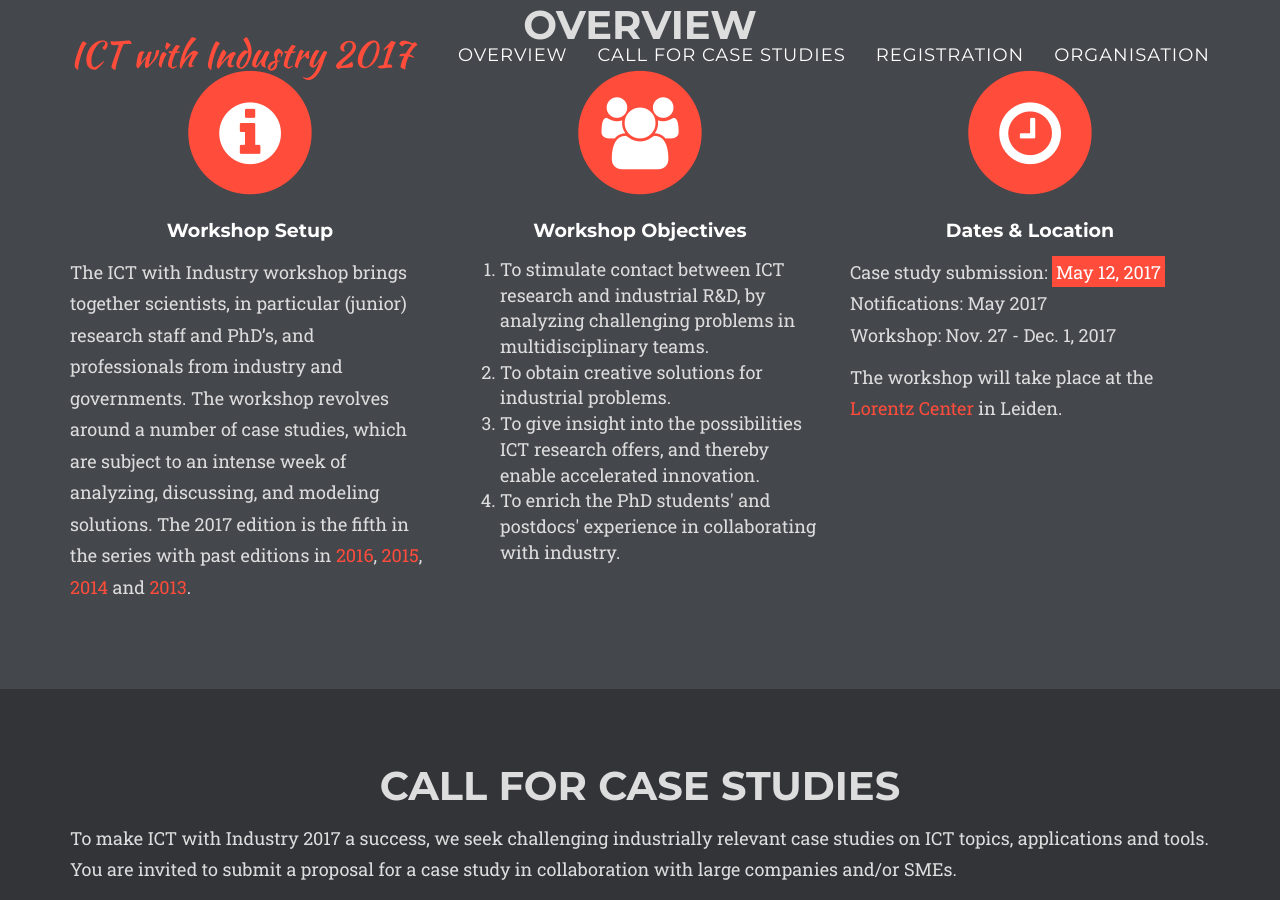
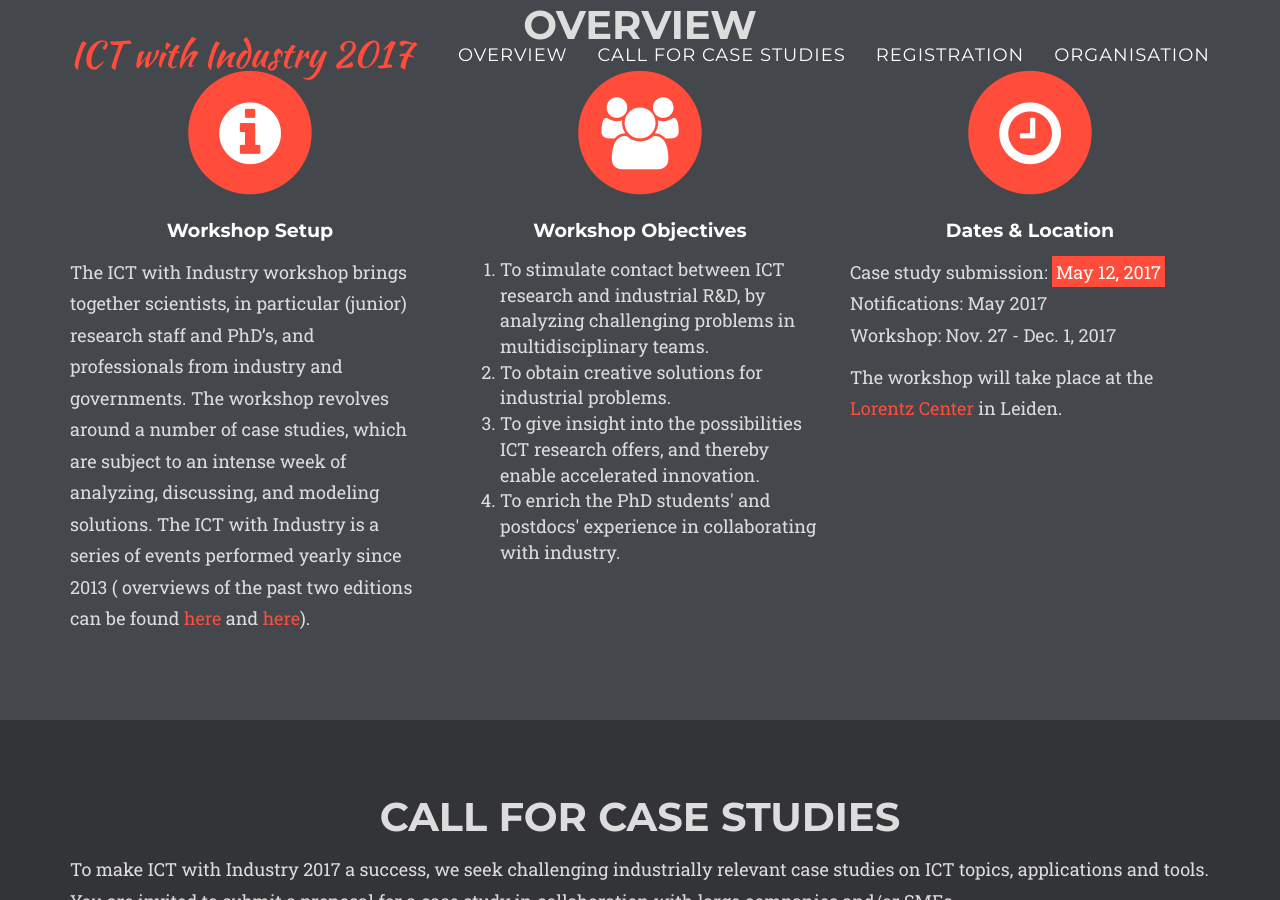
Before and after one commit to chauff/ictWI2017, a Jekyll site: the page built from index.html, in a window 1280 px wide and 900 px high, scrolled down 802 px. Built offline with Jekyll 4.4.1, drawn with Linux system fonts in a browser that asks for light colours; some web fonts are replaced; comment, search, counter and statistics services are not loaded.

Commit message:
Update overview.html

```diff
--- a/_includes/overview.html
+++ b/_includes/overview.html
@@ -19,12 +19,10 @@
                         The workshop revolves around a number of
                         case studies, which are subject to an intense week of analyzing, discussing,
                          and modeling solutions.
-                         The 2017 edition is the fifth in the series with past editions in
-                         <a href="https://www.lorentzcenter.nl/lc/web/2016/851/info.php3?wsid=851">2016</a>,
-                         <a href="https://www.lorentzcenter.nl/lc/web/2015/775/info.php3?wsid=775">2015</a>,
-                         <a href="https://lorentzcenter.nl/lc/web/2014/679/info.php3?wsid=679">2014</a> and
-                         <a href="https://www.lorentzcenter.nl/lc/web/2013/608/info.php3?wsid=608">2013</a>.
-
+                         The ICT with Industry is a series of events performed yearly since 2013 (
+                        overviews of the past two editions can be found
+                         <a href="https://www.lorentzcenter.nl/lc/web/2016/851/info.php3?wsid=851">here</a> and
+                         <a href="https://www.lorentzcenter.nl/lc/web/2015/775/info.php3?wsid=775">here</a>).
                     </p>
                 </div>
                 <div class="col-md-4">
```
